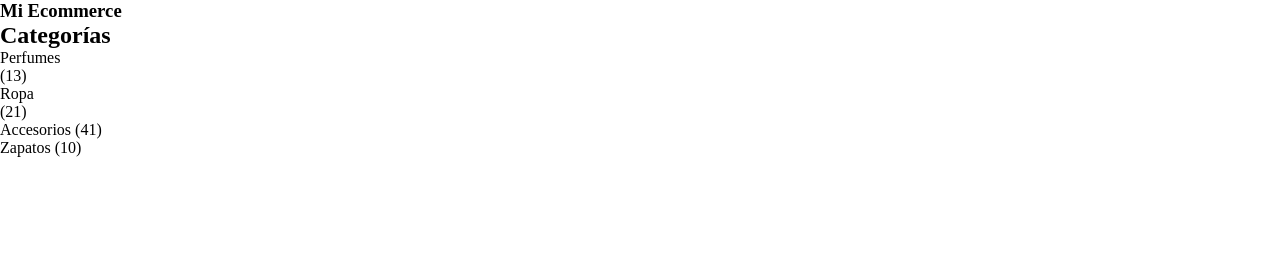
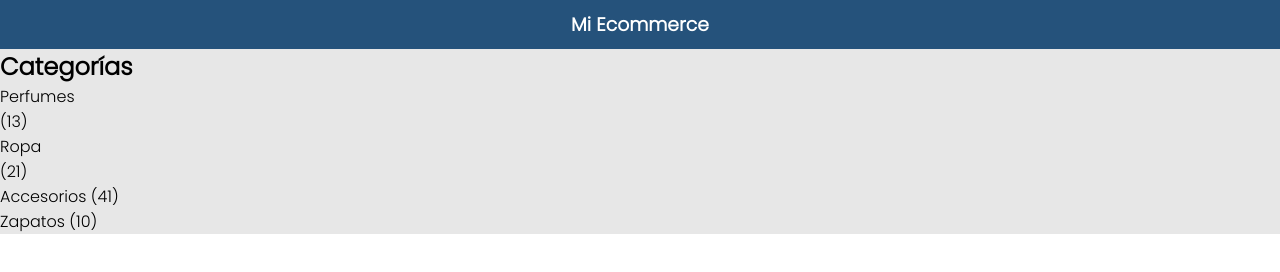
Before and after one commit to jhonnyquevedo/grid, a plain HTML site: page index.html in a window 1280 px wide. Drawn offline with Linux system fonts and the light colour scheme.

Commit message:
Propuesta 1 header

```diff
--- a/assets/css/style.css
+++ b/assets/css/style.css
@@ -1,4 +1,30 @@
+/* Google font */
+@import url('https://fonts.googleapis.com/css2?family=Poppins:wght@300&family=Roboto:wght@300&display=swap');
+
 *{
     margin: 0;
     padding: 0;
+    font-family: 'Poppins', sans-serif;
 }
+
+header{
+    grid-area: header;
+    background-color: #25527B;
+    color: white;
+    text-align: center;
+    padding: 10px;
+}
+
+menu{
+    grid-area: menu;
+    background-color: #e7e7e7;
+}
+
+main{
+    grid-area: main;
+    background-color: #e7e7e7;
+}
+
+footer{
+    grid-area: footer;
+}
```
